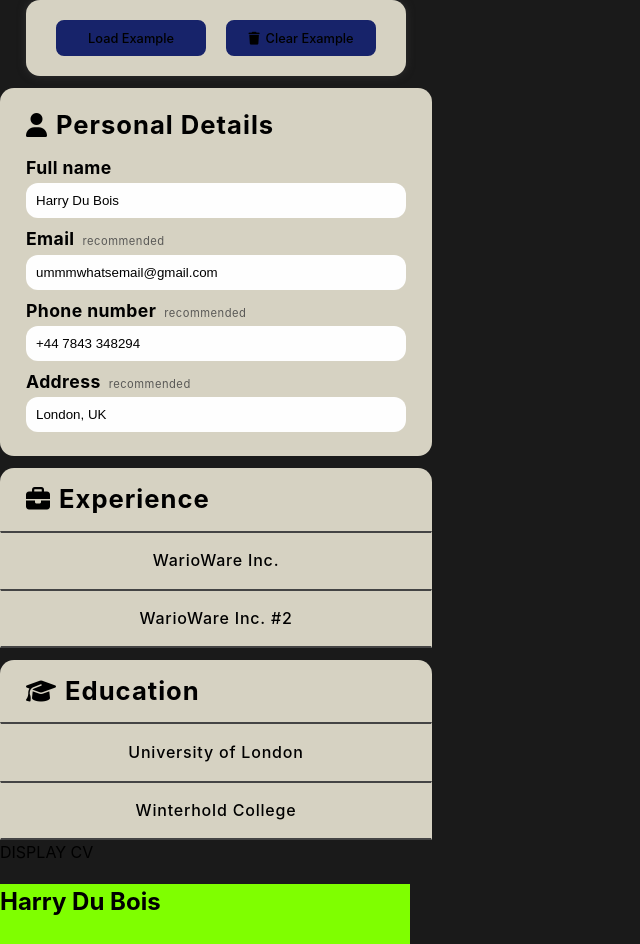
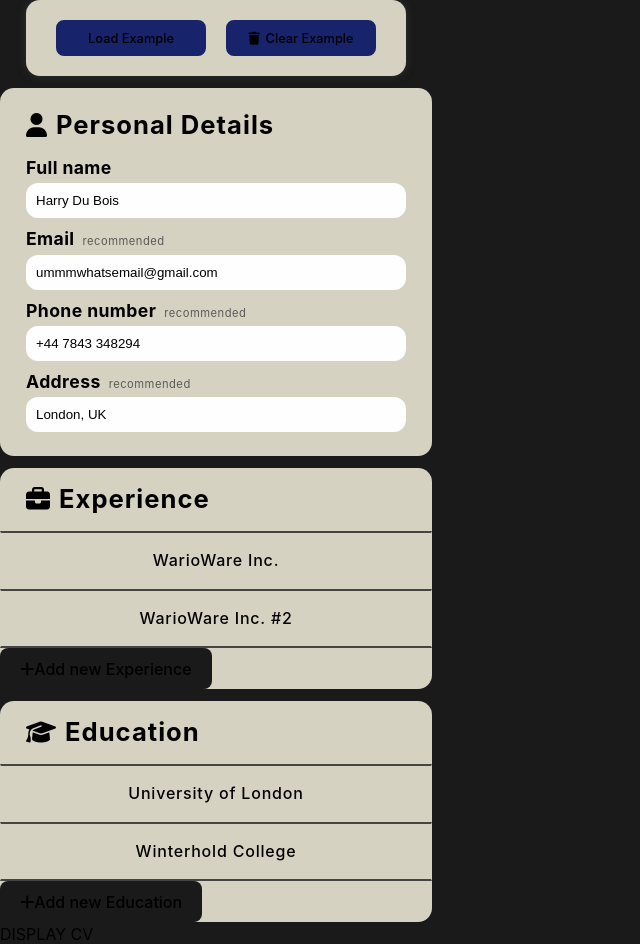
Before and after one commit to JHoldsworth23/cv-maker, a React (Vite) app: page / in a window 1280 px wide. Shown: the top 944 px of the page, without its empty margins (0-640 px from the left). Built offline with nearby package versions, Linux system fonts and the light colour scheme.

Commit message:
create new component for add new form button and onClick props to create new form

```diff
--- /dev/null
+++ b/src/components/add-new-form.jsx
@@ -0,0 +1,13 @@
+/* eslint-disable react/prop-types */
+export default function AddNewForm({ children, section, onClick }) {
+    return (
+        <button
+          className="new-form"
+          data-section-name={section}
+          onClick={onClick}
+        >
+            <i className="fa-solid fa-plus"></i>
+            {children}
+        </button>
+    );
+}
--- a/src/components/education/education-form-section.jsx
+++ b/src/components/education/education-form-section.jsx
@@ -1,9 +1,15 @@
 /* eslint-disable react/prop-types */
 import DisplayForm from "../display-form";
 import EducationForm from "./education-form";
+import AddNewForm from "../add-new-form";
 import "../../styles/form/form-section.css";
 
-export default function EducationFormSection({ educations, onChange, toggleCollapsed }) {
+export default function EducationFormSection({
+    educations,
+    onChange,
+    toggleCollapsed,
+    newForm
+}) {
     return (
         <div className="education-form-section section">
             <h2 className="section-heading form-heading">
@@ -20,7 +26,9 @@ export default function EducationFormSection({ educations, onChange, toggleColla
                   section="education"
                 />
             </div>
-            {/* BUTTONS TO ADD NEW FORM AND DETAIL */}
+            <AddNewForm section="education" onClick={newForm}>
+                Add new Education
+            </AddNewForm>
         </div>
     );
 }
--- a/src/components/experience/experience-form-section.jsx
+++ b/src/components/experience/experience-form-section.jsx
@@ -1,9 +1,15 @@
 /* eslint-disable react/prop-types */
 import DisplayForm from "../display-form";
 import ExperienceForm from "./experience-form";
+import AddNewForm from "../add-new-form";
 import "../../styles/form/form-section.css";
 
-export default function ExperienceFormSection({ experiences, onChange, toggleCollapsed }) {
+export default function ExperienceFormSection({
+    experiences,
+    onChange,
+    toggleCollapsed,
+    newForm
+}) {
     return (
         <div className="experience-form-section section">
             <h2 className="section-heading form-heading">
@@ -20,7 +26,9 @@ export default function ExperienceFormSection({ experiences, onChange, toggleCol
                   section="experience"
                 />
             </div>
-            {/* BUTTON TO ADD NEW FORM AND DETAIL */}
+            <AddNewForm section="experience" onClick={newForm}>
+                Add new Experience
+            </AddNewForm>
         </div>
     );
 }
```
